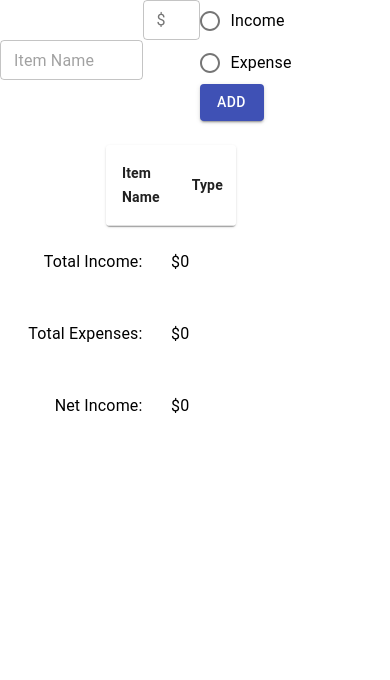
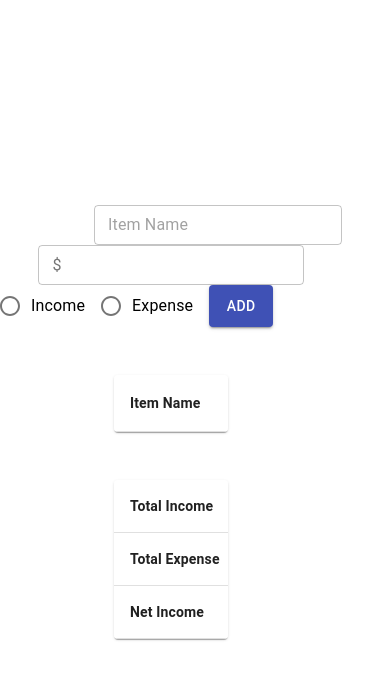
Before and after one commit to markmtran/BudgetApp, a React (Create React App) app: page / in a window 390 px wide. Shown: the top 680 px of the page. Built offline with nearby package versions, Linux system fonts and the light colour scheme.

Commit message:
working on responsiveness + appearance

```diff
--- a/public/index.html
+++ b/public/index.html
@@ -41,3 +41,11 @@
     -->
   </body>
 </html>
+<style>
+  #root {
+    width: 100vw;
+    height: 100vh;
+    display: flex;
+    align-items: center;
+  }
+</style>
--- a/src/App.js
+++ b/src/App.js
@@ -1,11 +1,11 @@
 import React from 'react';
 import './App.css';
-import NewCalc from './components/NewCalc';
+import Calculator from './components/Calculator';
 
 const App = () => {
   return (
     <React.Fragment>
-      <NewCalc />
+      <Calculator />
     </React.Fragment>
   );
 }
--- a/src/components/NewCalc.js
+++ b/src/components/Calculator.js
@@ -1,10 +1,10 @@
 import React, { useState } from 'react';
 import { Grid } from '@material-ui/core';
 import ItemBar from './ItemBar';
-import TotalLabel from './TotalLabel';
 import Transactions from './Transactions';
+import Totals from './Totals';
 
-const NewCalc = () => {
+const Calculator = () => {
   const [ transactions, addTransaction ] = useState([]);
   const [ totalIncome, setTotalIncome ] = useState(0);
   const [ totalExpense, setTotalExpense ] = useState(0);
@@ -21,11 +21,9 @@ const NewCalc = () => {
         setTotalExpense={setTotalExpense}
       />
       <Transactions transactions={transactions} />
-      <TotalLabel label={'Total Income:'} labelValue={totalIncome} />
-      <TotalLabel label={'Total Expenses:'} labelValue={totalExpense} />
-      <TotalLabel label={'Net Income:'} labelValue={netIncome} />
+      <Totals totalIncome={totalIncome} totalExpense={totalExpense} netIncome={netIncome} />
     </Grid>
   );
 }
 
-export default NewCalc;
+export default Calculator;
--- a/src/components/ItemBar.js
+++ b/src/components/ItemBar.js
@@ -12,7 +12,7 @@ const ItemBar = (props) => {
   }
   return (
     <Grid container item xs={12}>
-      <Grid container item xs={5} justify='flex-end' alignItems='center'>
+      <Grid container item xs={12} md={5} justify='flex-end' alignItems='center'>
         <TextField
           required
           placeholder='Item Name'
@@ -22,7 +22,7 @@ const ItemBar = (props) => {
           onChange={(e) => {setName(e.target.value)}}
         />
       </Grid>
-      <Grid container item xs={2} justify='center'>
+      <Grid container item xs={12} md={2} justify='center'>
         <TextField
           required
           variant='outlined'
@@ -36,7 +36,7 @@ const ItemBar = (props) => {
           onChange={(e) => {setAmount(e.target.value)}}
         />
       </Grid>
-      <Grid container item xs={5}>
+      <Grid container item xs={12} md={5}>
         <FormControl required>
           <RadioGroup row onChange={(e) => {setType(e.target.value)}}>
             <FormControlLabel
--- /dev/null
+++ b/src/components/Totals.js
@@ -0,0 +1,46 @@
+import React from 'react';
+import { makeStyles } from '@material-ui/core/styles';
+import { Grid, Paper, Table, TableBody, TableCell, TableContainer, TableHead, TableRow } from '@material-ui/core';
+
+const useStyles = makeStyles({
+  table: {
+    minWidth: 330,
+    maxWidth: 650
+  },
+  header: {
+    fontWeight: 'bold'
+  }
+});
+
+const Totals = (props) => {
+  const classes = useStyles();
+
+  return (
+    <Grid container item xs={12}>
+      <Grid item xs={4} />
+      <Grid item xs={4}>
+        <TableContainer component={Paper}>
+          <Table className={classes.table} aria-label="simple table">
+            <TableBody>
+              <TableRow>
+                <TableCell className={classes.header}>Total Income</TableCell>
+                <TableCell align='right'>${props.totalIncome}</TableCell>
+              </TableRow>
+              <TableRow>
+                <TableCell className={classes.header}>Total Expense</TableCell>
+                <TableCell align='right'>${props.totalExpense}</TableCell>
+              </TableRow>
+              <TableRow>
+                <TableCell className={classes.header}>Net Income</TableCell>
+                <TableCell align='right'>${props.netIncome}</TableCell>
+              </TableRow>
+            </TableBody>
+          </Table>
+        </TableContainer>
+      </Grid>
+      <Grid item xs={4}/>
+    </Grid>
+  );
+}
+
+export default Totals;
--- a/src/components/Transactions.js
+++ b/src/components/Transactions.js
@@ -4,7 +4,8 @@ import { Grid, Paper, Table, TableBody, TableCell, TableContainer, TableHead, Ta
 
 const useStyles = makeStyles({
   table: {
-    maxwidth: 650
+    minWidth: 330,
+    maxWidth: 650
   },
   header: {
     fontWeight: 'bold'
@@ -15,7 +16,7 @@ const Transactions = (props) => {
   const classes = useStyles();
 
   return (
-    <Grid container xs={12}>
+    <Grid container item xs={12}>
       <Grid item xs={4} />
       <Grid item xs={4}>
         <TableContainer component={Paper}>
--- a/src/index.css
+++ b/src/index.css
@@ -1,5 +1,4 @@
 body {
-	height: 100%;
 	margin: 0;
 	font-family: -apple-system, BlinkMacSystemFont, 'Segoe UI', 'Roboto', 'Oxygen',
 		'Ubuntu', 'Cantarell', 'Fira Sans', 'Droid Sans', 'Helvetica Neue',
```
Also changed, not shown: src/App.css (indentation only), src/voidComponents/TotalLabel.js (renamed from src/components/TotalLabel.js), src/voidComponents/voidCalculator.js (renamed from src/voidComponents/Calculator.js), 1 other file (tests, documents, lock files or other folders).
